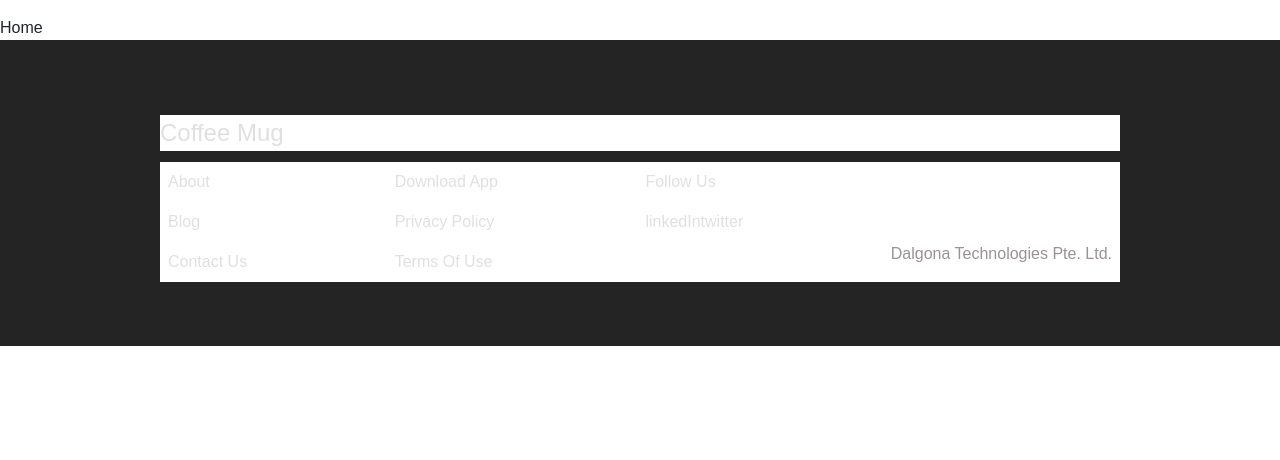
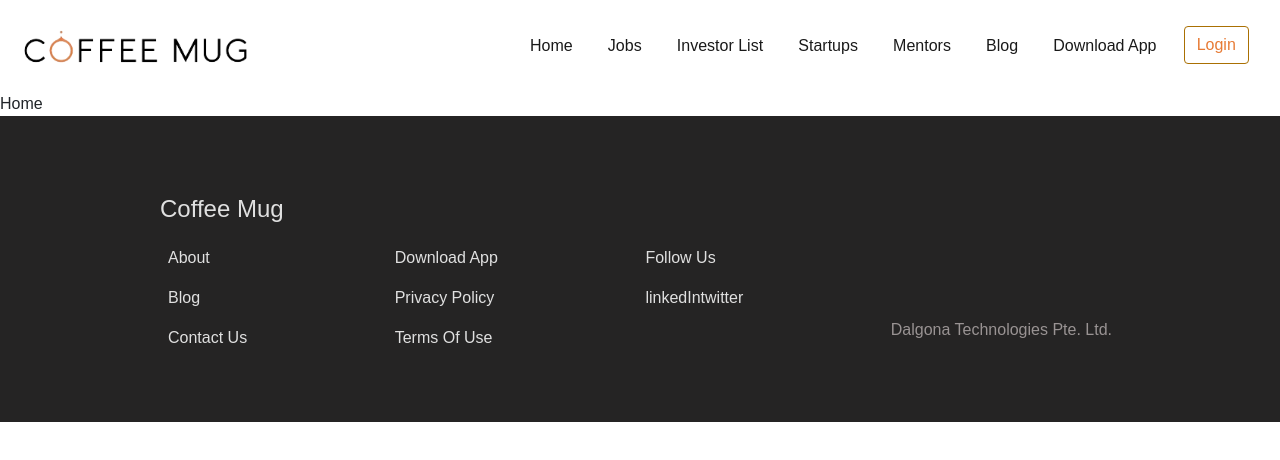
Before and after one commit to vrajSpatel/coffee-mug, a React (Create React App) app: page / in a window 1280 px wide. Shown: the top 460 px of the page. Built offline with nearby package versions, Linux system fonts and the light colour scheme.

Commit message:
main footer and navbar

```diff
--- a/src/App.js
+++ b/src/App.js
@@ -1,7 +1,8 @@
-import { Navbar } from "react-bootstrap";
 import Footer from "./Component/Footer";
 import { BrowserRouter, Route, Routes } from "react-router-dom";
 import Home from "./Pages/Home.jsx";
+import Navbar from "./Component/Navbar.jsx";
+
 function App() {
   return (
     <>
--- a/src/Component/Navbar/Navbar.jsx
+++ b/src/Component/Navbar.jsx
@@ -1,42 +1,44 @@
 import React from 'react'
-import coffeemuglogo from '../../assests/coffee-mug_logo.png'
-import '../Navbar/navbar.css'
+import coffeemuglogo from '../assests/coffee-mug_logo.png'
+import './css/navbar.css'
+import { Link } from 'react-router-dom'
+
 
 const Navbar = () => {
     return (
         <nav className="navbar navbar-expand-lg navbar-light ">
             <div className="container-fluid">
-                <a className="navbar-brand" href="/">
+                <Link className="navbar-brand" to="/">
                     <img src={coffeemuglogo} alt="logo" />
-                </a>
+                </Link>
                 <button className="navbar-toggler" type="button" data-bs-toggle="collapse" data-bs-target="#navbarNav" aria-controls="navbarNav" aria-expanded="false" aria-label="Toggle navigation">
                     <span className="navbar-toggler-icon"></span>
                 </button>
                 <div className="collapse navbar-collapse justify-content-end" id="navbarNav">
                     <ul className="navbar-nav">
                         <li className="nav-item">
-                            <a className="link-warning nav-link active  "  aria-current="page" href="/">Home</a>
+                            <Link className="link-warning nav-link active  "  aria-current="page" to="/">Home</Link>
                         </li>
                         <li className="nav-item">
-                            <a className="nav-link active link-warning" href="/">Jobs</a>
+                            <Link className="nav-link active link-warning" to="/">Jobs</Link>
                         </li>
                         <li className="nav-item">
-                            <a className="nav-link active link-warning" href="/">Investor List</a>
+                            <Link className="nav-link active link-warning" to="/">Investor List</Link>
                         </li>
                         <li className="nav-item">
-                            <a className="nav-link active link-warning" href="/">Startups</a>
+                            <Link className="nav-link active link-warning" to="/">Startups</Link>
                         </li>
                         <li className="nav-item">
-                            <a className="nav-link active link-warning" href="/">Mentors</a>
+                            <Link className="nav-link active link-warning" to="/">Mentors</Link>
                         </li>
                         <li className="nav-item">
-                            <a className="nav-link active link-warning" href="/">Blog</a>
+                            <Link className="nav-link active link-warning" to="/">Blog</Link>
                         </li>
                         <li className="nav-item">
-                            <a className="nav-link active link-warning" href="/">Download App</a>
+                            <Link className="nav-link active link-warning" to="/">Download App</Link>
                         </li>
                         <li className="nav-item">
-                            <button class="btn btn-outline-orange">Login</button>
+                            <button className="btn btn-outline-orange">Login</button>
                         </li>
                     </ul>
                 </div>
--- a/src/Component/css/Footer.css
+++ b/src/Component/css/Footer.css
@@ -6,8 +6,7 @@
   flex-direction: column;
   padding: 4rem 10rem;
 }
-.footerMain > div {
-}
+
 .footerMain * {
   color: #e0e0e0;
   text-decoration: none;
@@ -44,6 +43,7 @@
   color: #e0e0e0;
   text-decoration: underline;
 }
+
 @media only screen and (max-width: 575px) {
   .footerMain {
     padding: 1rem 1rem;
--- a/src/index.css
+++ b/src/index.css
@@ -4,6 +4,8 @@
     padding: 0;
     font-family: "Nunito", sans-serif;
     font-optical-sizing: auto;
-    background-color: #fff;
     --dark-gray : #252424;
 }
+body{
+    background-color: #fff;
+}
```
Also changed, not shown: src/Component/css/navbar.css (renamed from src/Component/Navbar/navbar.css).
